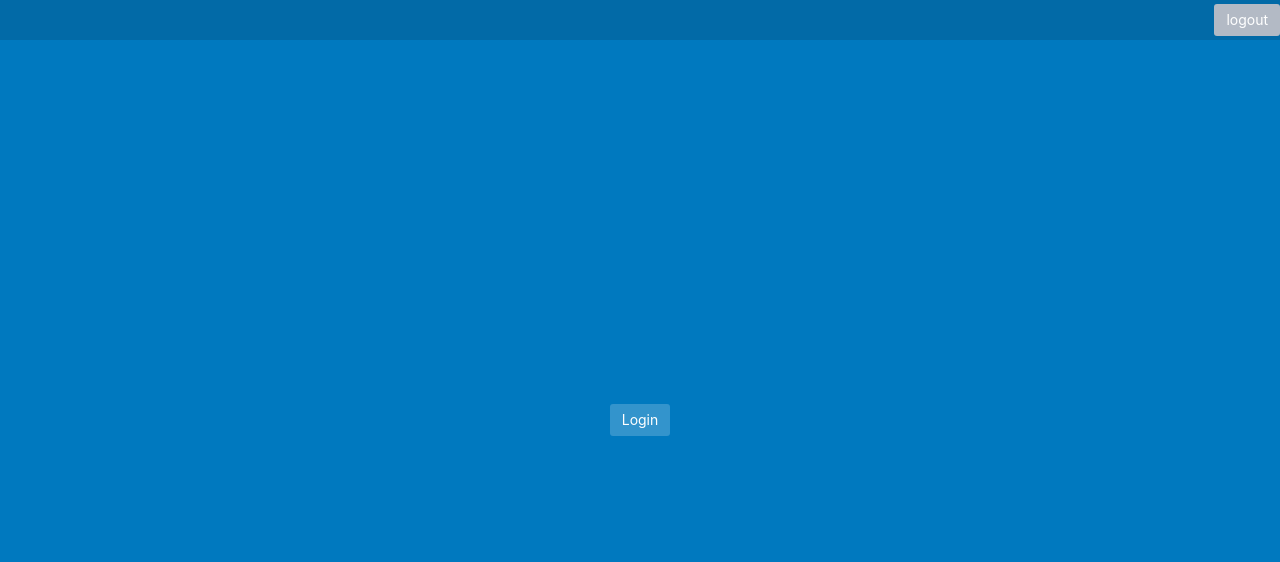
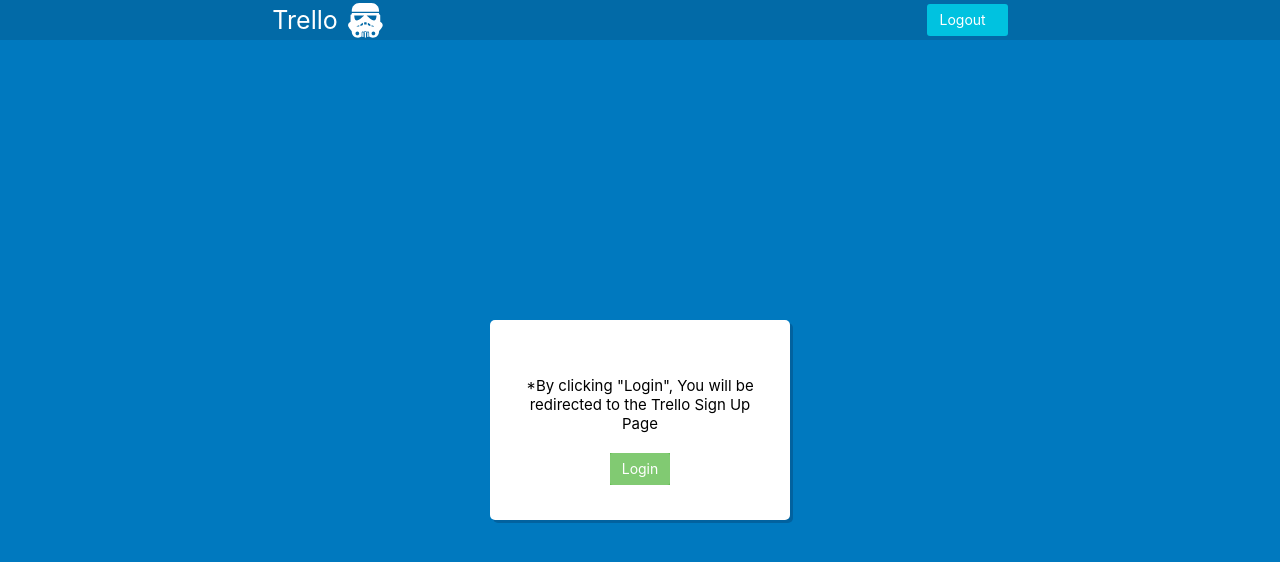
Before and after one commit to gavrilo-aleksic/trello-clone-js, a website built with webpack: page index.html in a window 1280 px wide. Built offline with nearby package versions, Linux system fonts and the light colour scheme; no server answers.

Commit message:
fixed authentication page css

```diff
--- a/main.css
+++ b/main.css
@@ -5,6 +5,7 @@
   font-family: -apple-system, BlinkMacSystemFont, Segoe UI, Roboto, Noto Sans,
     Ubuntu, Droid Sans, Helvetica Neue, sans-serif;
 }
+
 * {
   scrollbar-width: thin;
   scrollbar-color: blue orange;
@@ -24,6 +25,7 @@
   background-color: rgba(128, 128, 128, 0.7);
   border-radius: 20px;
 }
+
 :root {
   font-size: 10px;
   --radius: 0.3rem;
@@ -32,6 +34,7 @@
   --light-gray: #ebecf0;
   --default-txt: 1.4rem;
 }
+
 .button-wrapper {
   border-radius: var(--radius);
   border: none;
@@ -41,14 +44,17 @@
   cursor: pointer;
   background-color: var(--btn-cl);
 }
+
 .button-wrapper:hover {
   background-color: var(--btn-hover-cl);
 }
+
 .button-text {
   font-size: var(--default-txt);
   line-height: 3.2rem;
   color: #fff;
 }
+
 body {
   background-color: #f4f5f7;
 }
@@ -57,6 +63,7 @@
   display: flex;
   flex-direction: column;
 }
+
 header {
   height: 5vh;
   display: flex;
@@ -64,6 +71,25 @@
   justify-content: flex-end;
   background-color: #026aa7;
 }
+
+header div {
+  display: flex;
+  align-items: center;
+  justify-content: center;
+  flex: auto;
+}
+
+header span {
+  font-size: 25px;
+  color: white;
+  margin-right: 10px;
+
+}
+
+.header-app-icon {
+  height: 35px;
+}
+
 main {
   height: 95vh;
   overflow-y: auto;
@@ -97,9 +123,11 @@
   word-break: break-word;
   border-radius: var(--radius);
 }
+
 .main-wrapper {
   background-size: cover;
 }
+
 .lists-wrapper {
   display: grid;
   grid-auto-flow: column;
@@ -108,6 +136,7 @@
   margin: 0 2rem;
   gap: 1rem;
 }
+
 .list-wrapper {
   width: 27rem;
   height: fit-content;
@@ -116,6 +145,7 @@
   border-radius: 5px;
   padding: 0 1rem 1rem;
 }
+
 .list-name {
   font-size: var(--default-txt);
   font-weight: 600;
@@ -126,6 +156,7 @@
   /* background-color: lightgray; */
   height: 5vh;
 }
+
 .list-content {
   overflow-y: auto;
   max-height: 80vh;
@@ -143,6 +174,7 @@
   border-radius: var(--radius);
   cursor: pointer;
 }
+
 .card-name {
   word-break: break-word;
 }
@@ -166,39 +198,43 @@
   padding: 2rem 1rem 2rem 2rem;
   border-radius: var(--radius);
 }
+
 .modal-wrapper.is-open {
   display: flex;
   align-items: center;
   justify-content: center;
 }
+
 .modal-close {
   position: absolute;
   right: 2rem;
   top: 2rem;
   cursor: pointer;
 }
-.card-details-wrapper{
-}
 
 .card-details-header {
   padding: 0 2rem 0 0;
 
 }
+
 .card-details-title .input-text {
   font-size: 2rem;
   font-weight: 600;
   color: #172b4d;
 }
+
 .card-details-list-title {
   color: #5e6c84;
   font-size: var(--default-txt);
 }
+
 .card-details-meta {
   display: flex;
   flex-wrap: wrap;
   gap: 2rem;
   margin: 3rem 1rem 1rem ;
 }
+
 .card-details-members-avatar {
   height: 3.2rem;
   width: 3.2rem;
@@ -211,10 +247,12 @@
   font-size: 2rem;
   cursor: pointer;
 }
+
 .card-details-labels {
   display: flex;
   flex-wrap: wrap;
 }
+
 .card-details-labels .card-label-wrapper {
   height: 3.2rem;
   border-radius: var(--radius);
@@ -223,11 +261,13 @@
   padding: 0 1rem;
   margin: 0 0.5rem 0.5rem 0;
 }
+
 .card-label-text {
   color: #fff;
   font-weight: 600;
   font-size: var(--default-txt);
 }
+
 .card-details-members-title,
 .card-details-labels-title {
   color: #5e6c84;
@@ -235,11 +275,13 @@
   margin-bottom: 1rem;
   display: block;
 }
+
 .card-details-members {
   display: grid;
   grid-auto-flow: column;
   gap: 1rem;
 }
+
 .input-text {
   background: transparent;
   border-radius: var(--radius);
@@ -250,18 +292,17 @@
   border: unset;
   overflow: hidden;
 }
+
 .card-details-description-title,.card-details-activity-title{
   font-size: 1.6rem;
   font-weight: 600;
 }
+
 .input-text:focus {
   background-color: #fff;
   box-shadow: inset 0 0 0 2px #0079bf;
   border: unset;
   outline: 0;
-}
-
-.input-text-multiline {
 }
 
 .floating-list-wrapper {
@@ -273,16 +314,37 @@
 
 .list-new-card {
   cursor: pointer;
+  font-size: 15px;
+  padding: 5px;
 }
 
 .list-new-card:hover {
   opacity: 0.3;
 }
-.authentication-wrapper-login {
+.authentication-wrapper {
   height: 95vh;
   display: flex;
   align-items: center;
   justify-content: center;
+  background-color: #0079bf;
+}
+
+.authentication-info {
+  background-color: white;
+  box-shadow: 3px 3px rgb(9 30 66 / 25%);;
+  height: 200px;
+  width: 300px;
+  display: flex;
+  align-items: center;
+  justify-content: center;
+  border-radius: 5px;
+  flex-direction: column;
+  font-size: 15px;
+}
+
+.authentication-info p {
+  text-align: center;
+  padding: 20px;
 }
 
 .modal-content {
--- a/src/modules/authentication/authenticate.component.js
+++ b/src/modules/authentication/authenticate.component.js
@@ -19,7 +19,7 @@
       container: submitButton,
       props: {
         label: "Login",
-        color: COLORS.PRIMARY,
+        color: COLORS.GREEN,
         onClicked: (e) => this.login(),
       },
     });
--- a/src/modules/authentication/authentication.component.html
+++ b/src/modules/authentication/authentication.component.html
@@ -1,3 +1,6 @@
 <div class="authentication-wrapper">
-    <div class="authentication-wrapper-login"></div>
+    <div class="authentication-info">
+        <p>*By clicking "Login", You will be redirected to the Trello Sign Up Page</p>
+        <div class="authentication-wrapper-login"></div>
+    </div>
 </div>
--- a/src/modules/board/components/card/card.component.html
+++ b/src/modules/board/components/card/card.component.html
@@ -1,3 +1,10 @@
 <div class="card-wrapper">
     <div class="card-name"></div>
+    <div class="card-meta-data">
+        <div class="card-activity">
+            <span class="card-activity-icon"></span>
+            <span class="card-activity-number"></span>
+        </div>
+        <div class="card-member"></div>
+    </div>
 </div>
--- a/src/modules/board/components/card/card.component.js
+++ b/src/modules/board/components/card/card.component.js
@@ -19,6 +19,8 @@
 
   init() {
     this.cardNameElement = this.container.querySelector(".card-name");
+    this.cardActivityNumberElement = this.container.querySelector('.card-activity-number');
+    console.log(this.card)
     this.container.card = this.card;
     this.cardNameElement.innerText = this.card.name;
     this.container.addEventListener("click", async (e) => {
--- a/src/modules/board/components/list/list.component.html
+++ b/src/modules/board/components/list/list.component.html
@@ -1,5 +1,5 @@
 <div class="list-wrapper">
     <div class="list-name"></div>
     <div class="list-content"></div>
-    <div class="list-new-card">Create new ticket</div>
+    <div class="list-new-card">+ Add another card</div>
 </div>
--- a/src/modules/header/header.component.html
+++ b/src/modules/header/header.component.html
@@ -1,3 +1,7 @@
 <header>
+    <div>
+        <span>Trello </span>
+        <img class="header-app-icon" src="../../../iconfinder_clone_216965.svg">
+    </div>
     <div class="logout-button"></div>
 </header>
--- a/src/modules/header/header.component.js
+++ b/src/modules/header/header.component.js
@@ -1,3 +1,4 @@
+import { COLORS } from '../../config/colors';
 import { APP_LOCATIONS } from "../../config/constants";
 import { BaseComponent } from "../../core/components/base.component";
 import { AuthenticationService } from "../../core/services/authentication.service";
@@ -18,7 +19,8 @@
     const logoutWrapper = document.querySelector(".logout-button");
     this.logoutButton = new ButtonComponent({
       props: {
-        label: "logout",
+        color: COLORS.SKY,
+        label: "Logout",
         onClicked: () => this.logout(),
       },
     });
--- a/webpack.config.js
+++ b/webpack.config.js
@@ -38,5 +38,5 @@
         use: ["css-loader"],
       }
     ],
-  }
+  },
 };
```
Also changed, not shown: iconfinder_clone_216965.svg (added).
